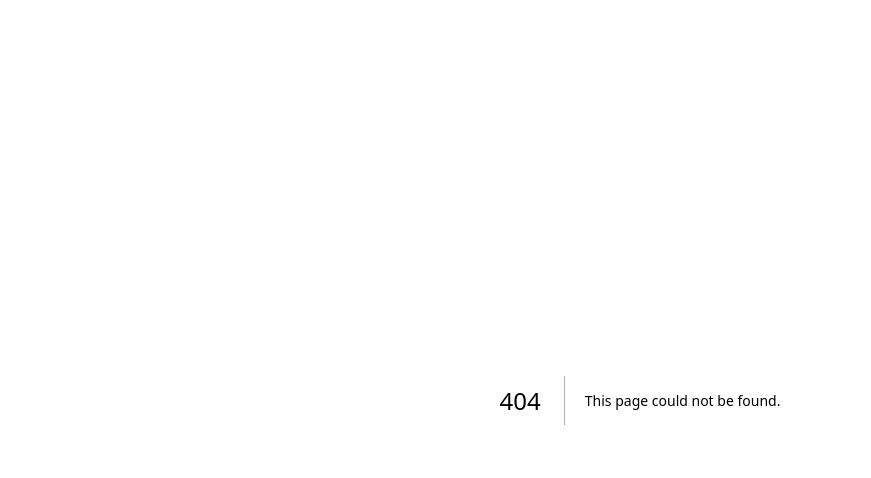
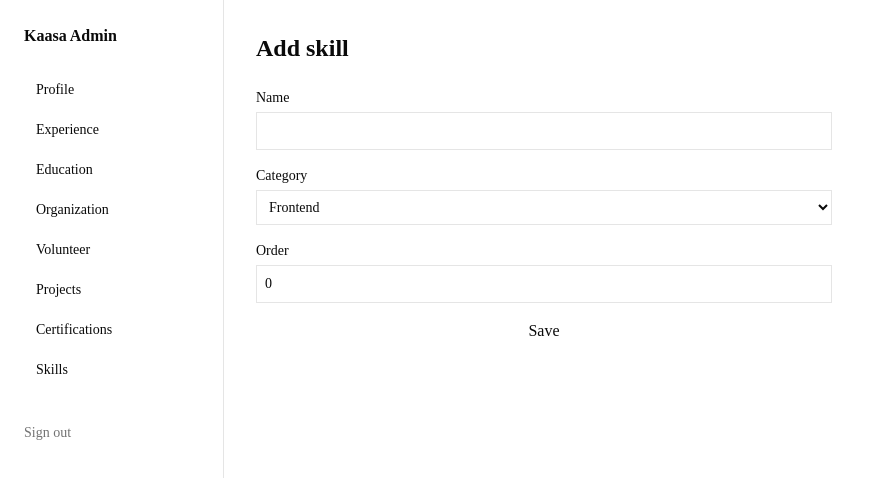
Before and after one commit to dindaatikah211/kaasa-portofolio, a Next.js app: page /dashboard/skills/new in a window 1280 px wide. Before the commit this address had no page. Shown: the top 478 px of the page, without its empty margins (0-871 px from the left). Built offline with nearby package versions, Linux system fonts and the light colour scheme.

Commit message:
feat: add skills crud

```diff
--- /dev/null
+++ b/src/app/(dashboard)/dashboard/skills/[id]/page.tsx
@@ -0,0 +1,20 @@
+import { notFound } from "next/navigation";
+import { SkillForm } from "@/features/skill/components/skill-form";
+import { getSkill, updateSkill } from "@/features/skill/services/skill-service";
+
+export default async function EditSkillPage({
+  params,
+}: {
+  params: Promise<{ id: string }>;
+}) {
+  const { id } = await params;
+  const item = await getSkill(id);
+  if (!item) notFound();
+
+  return (
+    <div>
+      <h1 className="mb-6 text-2xl font-semibold">Edit skill</h1>
+      <SkillForm initial={item} action={updateSkill.bind(null, id)} />
+    </div>
+  );
+}
--- /dev/null
+++ b/src/app/(dashboard)/dashboard/skills/new/page.tsx
@@ -0,0 +1,11 @@
+import { SkillForm } from "@/features/skill/components/skill-form";
+import { createSkill } from "@/features/skill/services/skill-service";
+
+export default function NewSkillPage() {
+  return (
+    <div>
+      <h1 className="mb-6 text-2xl font-semibold">Add skill</h1>
+      <SkillForm action={createSkill} />
+    </div>
+  );
+}
--- /dev/null
+++ b/src/app/(dashboard)/dashboard/skills/page.tsx
@@ -0,0 +1,19 @@
+import Link from "next/link";
+import { getSkills } from "@/features/skill/services/skill-service";
+import { SkillList } from "@/features/skill/components/skill-list";
+
+export default async function SkillsPage() {
+  const items = await getSkills();
+
+  return (
+    <div>
+      <div className="mb-6 flex items-center justify-between">
+        <h1 className="text-2xl font-semibold">Skills</h1>
+        <Link href="/dashboard/skills/new" className="rounded bg-black px-4 py-2 text-sm text-white">
+          + Add
+        </Link>
+      </div>
+      <SkillList items={items} />
+    </div>
+  );
+}
--- /dev/null
+++ b/src/features/skill/components/skill-form.tsx
@@ -0,0 +1,42 @@
+"use client";
+
+import { useActionState } from "react";
+import type { Skill, SkillFormState } from "../types";
+
+export function SkillForm({
+  initial,
+  action,
+}: {
+  initial?: Skill;
+  action: (state: SkillFormState, formData: FormData) => Promise<SkillFormState>;
+}) {
+  const [state, formAction, pending] = useActionState(action, {});
+
+  return (
+    <form action={formAction} className="flex max-w-xl flex-col gap-4">
+      <label className="flex flex-col gap-1 text-sm">
+        Name
+        <input name="name" defaultValue={initial?.name} required className="border p-2" />
+      </label>
+      <label className="flex flex-col gap-1 text-sm">
+        Category
+        <select name="category" defaultValue={initial?.category ?? "FRONTEND"} className="border p-2">
+          <option value="FRONTEND">Frontend</option>
+          <option value="BACKEND">Backend</option>
+          <option value="DESIGN">Design</option>
+          <option value="TOOLS">Tools</option>
+          <option value="SOFT_SKILLS">Soft Skills</option>
+          <option value="LANGUAGES">Languages</option>
+        </select>
+      </label>
+      <label className="flex flex-col gap-1 text-sm">
+        Order
+        <input name="order" type="number" defaultValue={String(initial?.order ?? 0)} className="border p-2" />
+      </label>
+      {state.error && <p className="text-sm text-red-500">{state.error}</p>}
+      <button type="submit" disabled={pending}>
+        {pending ? "Saving..." : "Save"}
+      </button>
+    </form>
+  );
+}
--- /dev/null
+++ b/src/features/skill/components/skill-list.tsx
@@ -0,0 +1,55 @@
+import Link from "next/link";
+import { deleteSkill } from "../services/skill-service";
+import type { Skill } from "../types";
+
+const CATEGORY_LABELS: Record<string, string> = {
+  FRONTEND: "Frontend",
+  BACKEND: "Backend",
+  DESIGN: "Design",
+  TOOLS: "Tools",
+  SOFT_SKILLS: "Soft Skills",
+  LANGUAGES: "Languages",
+};
+
+export function SkillList({ items }: { items: Skill[] }) {
+  const grouped = items.reduce<Record<string, Skill[]>>((acc, item) => {
+    acc[item.category] = acc[item.category] || [];
+    acc[item.category].push(item);
+    return acc;
+  }, {});
+
+  return (
+    <div className="space-y-8">
+      {Object.entries(grouped).map(([category, skills]) => (
+        <div key={category}>
+          <h2 className="mb-3 text-sm font-semibold text-muted-foreground">
+            {CATEGORY_LABELS[category]}
+          </h2>
+          <div className="space-y-2">
+            {skills.map((item) => (
+              <div key={item.id} className="flex items-center justify-between border p-3">
+                <p>{item.name}</p>
+                <div className="flex gap-3 text-sm">
+                  <Link href={`/dashboard/skills/${item.id}`} className="underline">
+                    Edit
+                  </Link>
+                  <form
+                    action={async () => {
+                      "use server";
+                      await deleteSkill(item.id);
+                    }}
+                  >
+                    <button className="text-red-500 underline">Delete</button>
+                  </form>
+                </div>
+              </div>
+            ))}
+          </div>
+        </div>
+      ))}
+      {items.length === 0 && (
+        <p className="text-sm text-muted-foreground italic">Belum ada data.</p>
+      )}
+    </div>
+  );
+}
--- /dev/null
+++ b/src/features/skill/services/skill-service.ts
@@ -0,0 +1,57 @@
+"use server";
+
+import { prisma } from "@/shared/lib/prisma";
+import { revalidatePath } from "next/cache";
+import { redirect } from "next/navigation";
+import type { SkillFormState } from "../types";
+import type { SkillCategory } from "@prisma/client";
+
+export async function getSkills() {
+  return prisma.skill.findMany({ orderBy: [{ category: "asc" }, { order: "asc" }] });
+}
+
+export async function getSkill(id: string) {
+  return prisma.skill.findUnique({ where: { id } });
+}
+
+export async function createSkill(
+  _prevState: SkillFormState,
+  formData: FormData
+): Promise<SkillFormState> {
+  await prisma.skill.create({
+    data: {
+      name: String(formData.get("name")),
+      category: String(formData.get("category")) as SkillCategory,
+      order: Number(formData.get("order") || 0),
+    },
+  });
+
+  revalidatePath("/");
+  revalidatePath("/dashboard/skills");
+  redirect("/dashboard/skills");
+}
+
+export async function updateSkill(
+  id: string,
+  _prevState: SkillFormState,
+  formData: FormData
+): Promise<SkillFormState> {
+  await prisma.skill.update({
+    where: { id },
+    data: {
+      name: String(formData.get("name")),
+      category: String(formData.get("category")) as SkillCategory,
+      order: Number(formData.get("order") || 0),
+    },
+  });
+
+  revalidatePath("/");
+  revalidatePath("/dashboard/skills");
+  redirect("/dashboard/skills");
+}
+
+export async function deleteSkill(id: string) {
+  await prisma.skill.delete({ where: { id } });
+  revalidatePath("/");
+  revalidatePath("/dashboard/skills");
+}
--- /dev/null
+++ b/src/features/skill/types/index.ts
@@ -0,0 +1,7 @@
+import type { Skill, SkillCategory } from "@prisma/client";
+
+export type SkillFormState = {
+  error?: string;
+};
+
+export type { Skill, SkillCategory };
```
